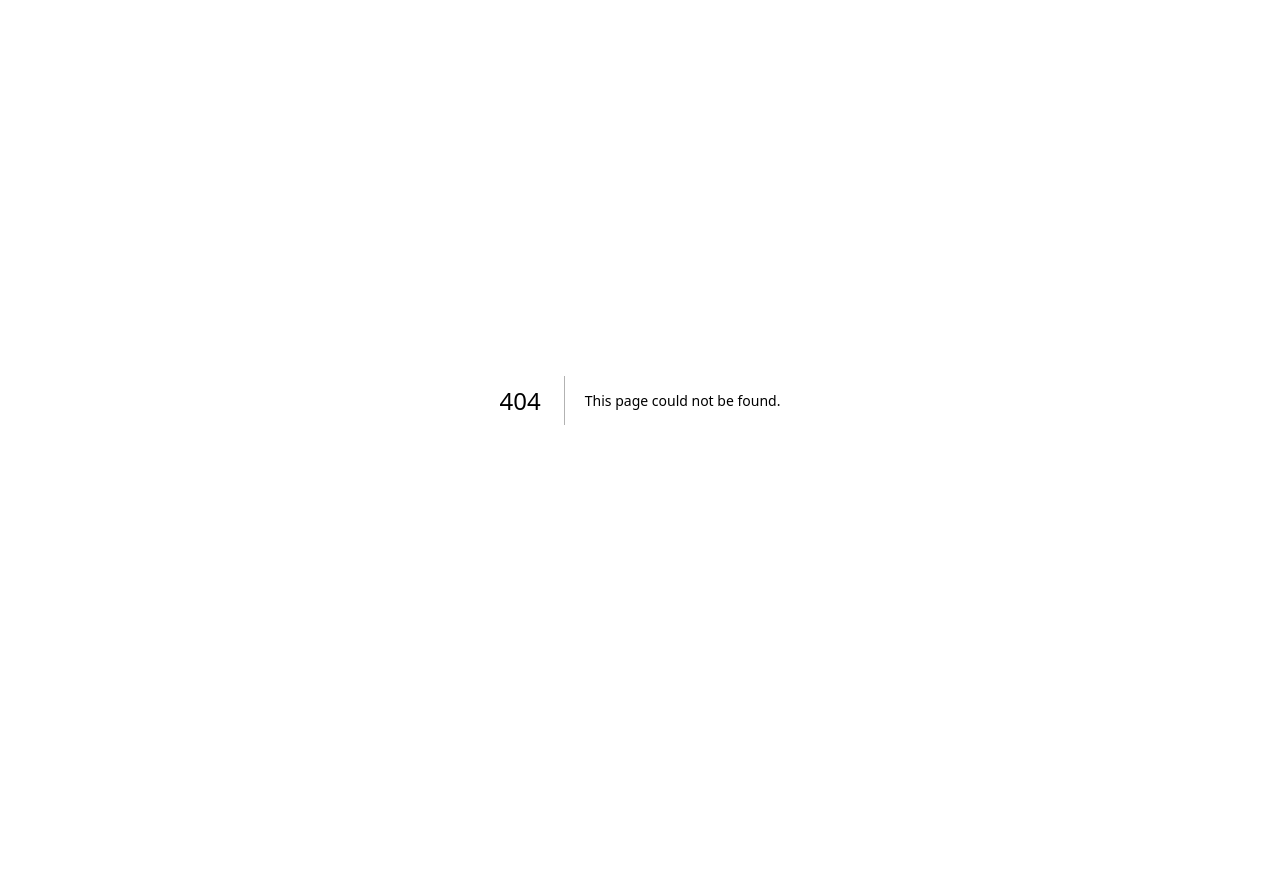
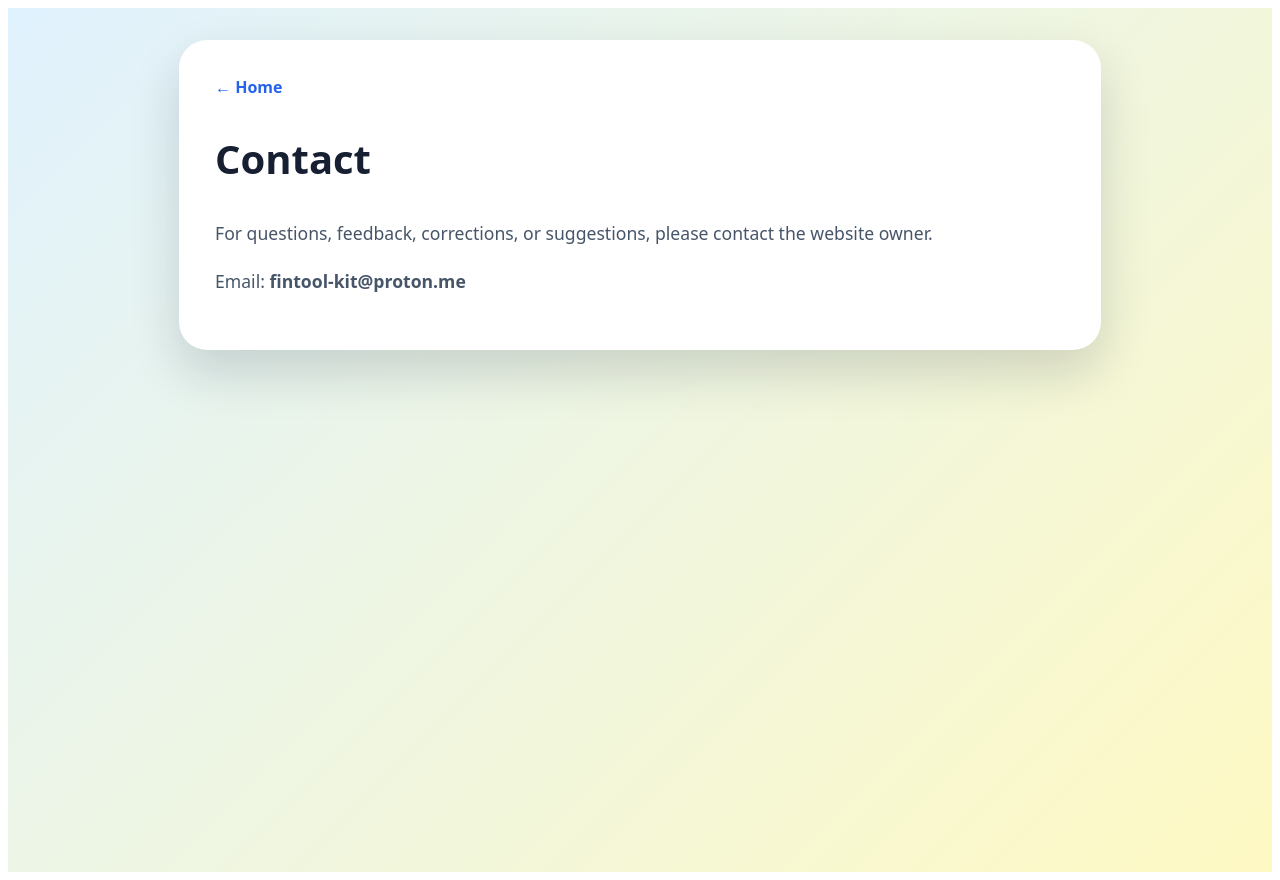
Before and after one commit to ossthun/machinepc, a Next.js app: page /contact in a window 1280 px wide. Before the commit this address had no page. Before the commit the page ends 800 px from the top, so only its background shows below. Built offline with nearby package versions, Linux system fonts and the light colour scheme.

Commit message:
Create Contact page with email contact details
This file contains a Contact page with email information for the website owner.

```diff
--- /dev/null
+++ b/pages/contact.js
@@ -0,0 +1,60 @@
+import Link from "next/link";
+
+export default function Contact() {
+  return (
+    <Page title="Contact">
+      <p>
+        For questions, feedback, corrections, or suggestions, please contact the
+        website owner.
+      </p>
+
+      <p>
+        Email: <strong>fintool-kit@proton.me</strong>
+      </p>
+
+    </Page>
+  );
+}
+
+function Page({ title, children }) {
+  return (
+    <main style={styles.page}>
+      <section style={styles.card}>
+        <Link href="/" style={styles.back}>← Home</Link>
+        <h1 style={styles.title}>{title}</h1>
+        <div style={styles.text}>{children}</div>
+      </section>
+    </main>
+  );
+}
+
+const styles = {
+  page: {
+    minHeight: "100vh",
+    padding: "32px",
+    fontFamily: "system-ui, sans-serif",
+    background: "linear-gradient(135deg, #e0f2fe, #fef9c3)",
+  },
+  card: {
+    maxWidth: "850px",
+    margin: "0 auto",
+    background: "white",
+    borderRadius: "28px",
+    padding: "36px",
+    boxShadow: "0 22px 50px rgba(15,23,42,.16)",
+  },
+  back: {
+    color: "#2563eb",
+    fontWeight: 900,
+    textDecoration: "none",
+  },
+  title: {
+    fontSize: "2.5rem",
+    color: "#172033",
+  },
+  text: {
+    fontSize: "1.1rem",
+    lineHeight: 1.7,
+    color: "#475569",
+  },
+};
```
